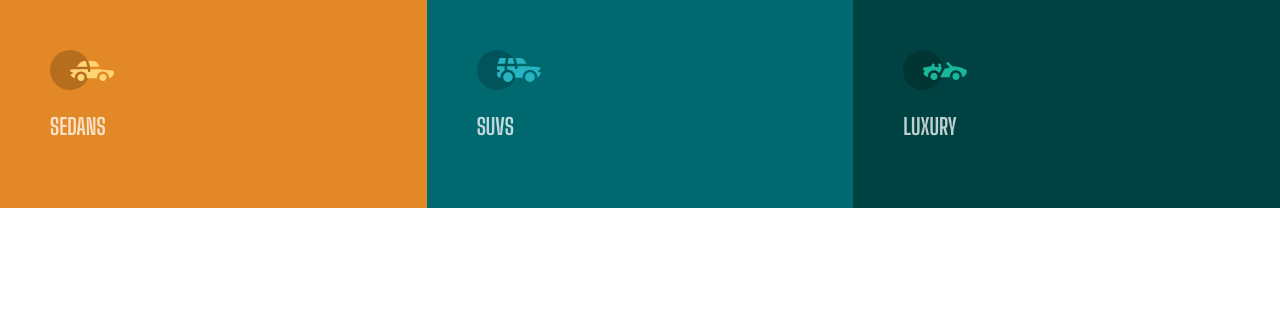
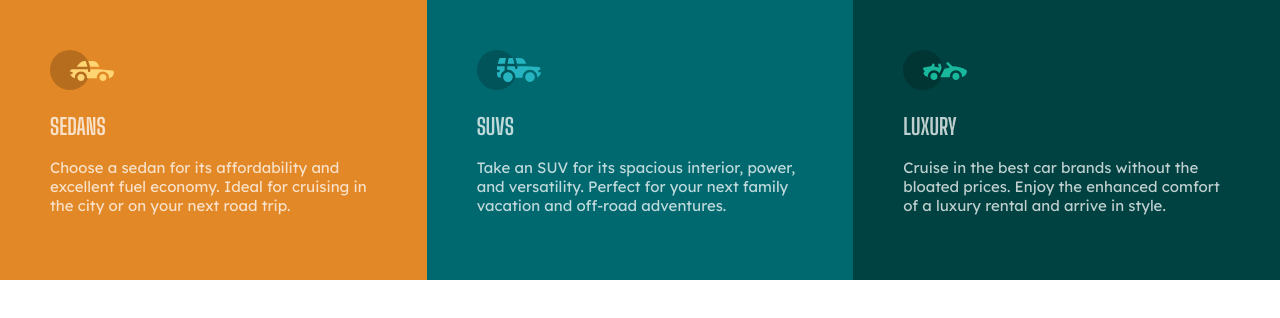
Before and after one commit to rtrepis/202207-w2ch1-ramon-trepat, a website: page index.html in a window 1280 px wide. Drawn offline with Linux system fonts and the light colour scheme.

Commit message:
add box__text area

```diff
--- a/css/style.css
+++ b/css/style.css
@@ -1,9 +1,3 @@
-@media (min-width: 375px) {
-  .box {
-    max-width: 375px;
-  }
-}
-
 body {
   margin: 0;
   font-size: 15px;
@@ -16,6 +10,12 @@ body {
 
 .box {
   flex: 1;
+}
+
+@media (min-width: 375px) {
+  .box {
+    max-width: 375px;
+  }
 }
 
 .p50 {
--- a/index.html
+++ b/index.html
@@ -24,17 +24,29 @@
       <section class="box orange-bright p50">
         <img src="images/icon-sedans.svg" class="box__icon transparent-white" />
         <h2 class="box__title transparent-white shoulders uppercase">Sedans</h2>
+        <p class="box__textarea lexend transparent-white">
+          Choose a sedan for its affordability and excellent fuel economy. Ideal
+          for cruising in the city or on your next road trip.
+        </p>
       </section>
       <section class="box cyan-dark p50">
         <img src="/images/icon-suvs.svg" class="box__icon transparent-white" />
-        <h2 class="box__title transparent-white shoulders uppercase">SUVS</h2>
+        <h2 class="box__title transparent-white shoulders uppercase">Suvs</h2>
+        <p class="box__textarea lexend transparent-white">
+          Take an SUV for its spacious interior, power, and versatility. Perfect
+          for your next family vacation and off-road adventures.
+        </p>
       </section>
       <section class="box cyan-very-dark p50">
         <img
           src="/images/icon-luxury.svg"
           class="box__icon transparent-white"
         />
-        <h2 class="box__title transparent-white shoulders uppercase">LUXURY</h2>
+        <h2 class="box__title transparent-white shoulders uppercase">Luxury</h2>
+        <p class="box__textarea lexend transparent-white">
+          Cruise in the best car brands without the bloated prices. Enjoy the
+          enhanced comfort of a luxury rental and arrive in style.
+        </p>
       </section>
     </container>
   </body>
```
